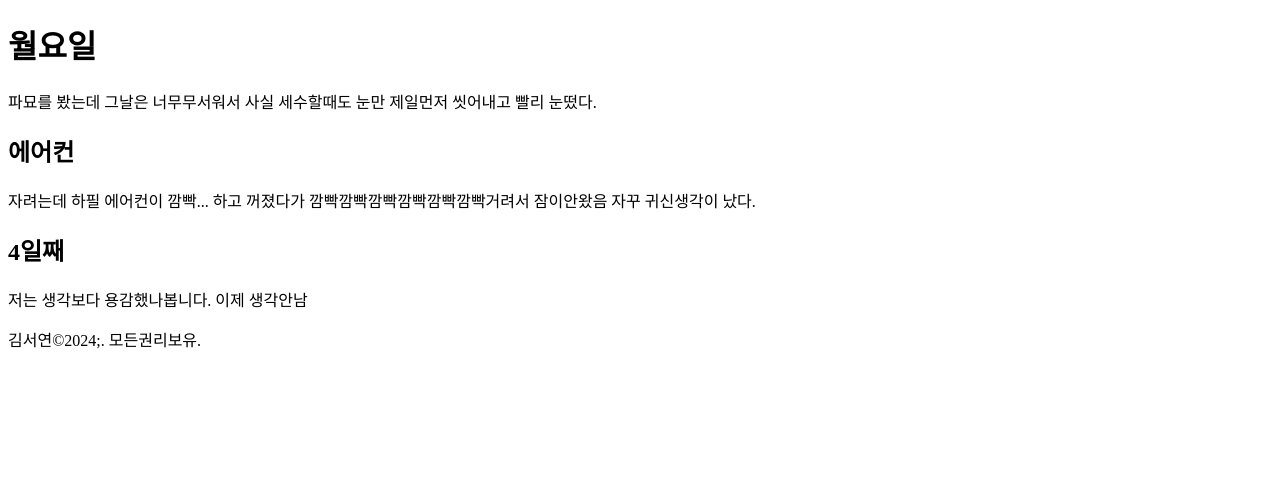
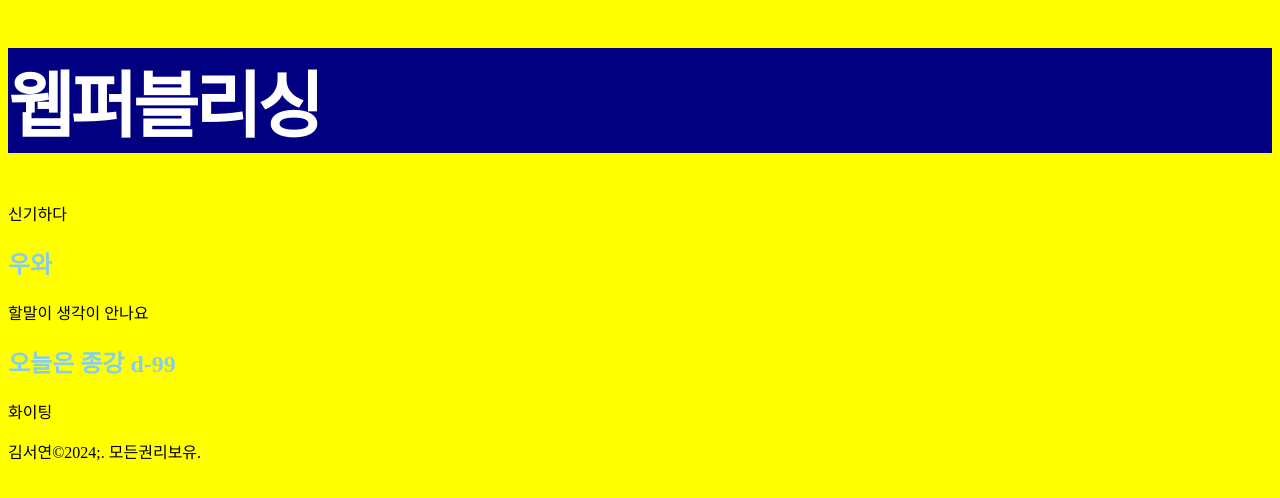
Before and after one commit to seoyeon13/new2024, a plain HTML site: page index.html in a window 1280 px wide. Drawn offline with Linux system fonts and the light colour scheme.

Commit message:
Add files via upload

```diff
--- a/index.html
+++ b/index.html
@@ -1,23 +1,31 @@
 <!DOCTYPE html>
 <html>
 <head>
+	<style type="text/css">
+		body{background: yellow;}
+		h1{color: white;
+			font-size: 72px;
+			letter-spacing:-4px;
+			background: navy;
+			border-radius: 0%;}
+		h2{color: skyblue;}
+	</style>
 	<meta charset="utf-8">
 	<meta name="viewport" content="width=device-width, initial-scale=1">
 	<title>오늘연습</title>
 </head>
 <body>
 	<header>
-		<h1>월요일</h1>
-		<p>파묘를 봤는데 그날은 너무무서워서 사실 세수할때도 눈만 제일먼저 씻어내고 빨리 눈떴다.</p>
+		<h1>웹퍼블리싱</h1>
+		<p>신기하다</p>
 	</header>
 	<section>
-		<h2>에어컨</h2>
-		<p>자려는데 하필 에어컨이 깜빡... 하고 꺼졌다가 깜빡깜빡깜빡깜빡깜빡깜빡거려서 잠이안왔음
-		자꾸 귀신생각이 났다.</p>
+		<h2>우와</h2>
+		<p>할말이 생각이 안나요</p>
 	</section>
 	<section>
-		<h2>4일째</h2>
-		<p>저는 생각보다 용감했나봅니다. 이제 생각안남</p>
+		<h2>오늘은 종강 d-99</h2>
+		<p>화이팅</p>
 	</section>
 	<footer>
 		김서연&copy2024;. 모든권리보유.
```
